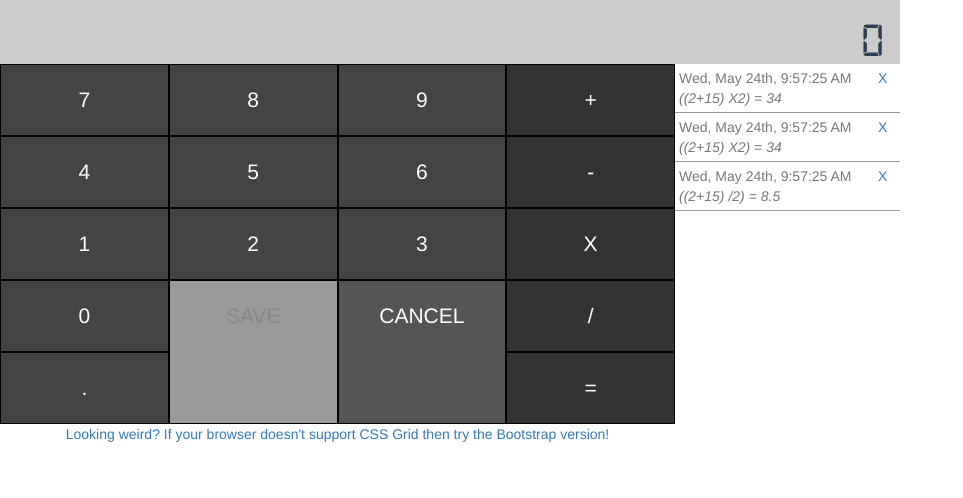
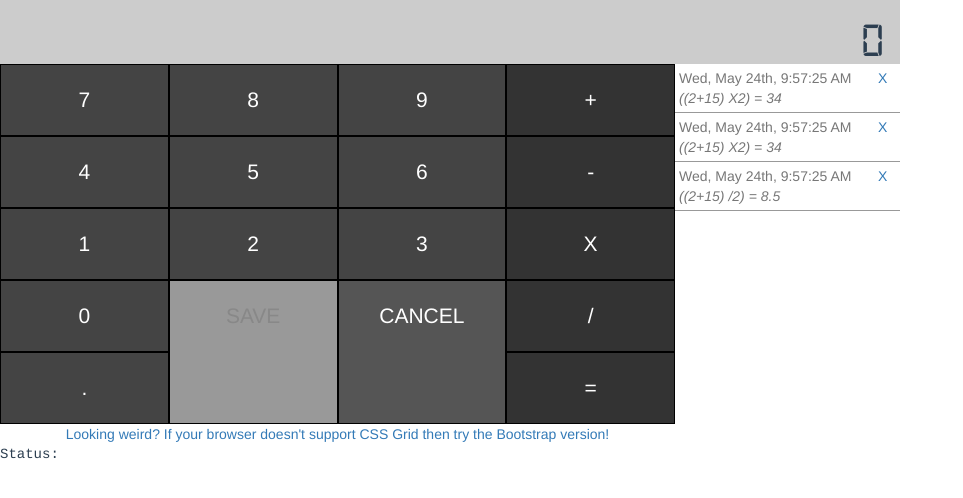
Before and after one commit to ComeDownToUs/css-grid-calculator, a Vue app: page /#/ in a window 1280 px wide. Shown: the top 498 px of the page, without its empty margins (0-963 px from the left). Built offline with nearby package versions, Linux system fonts and the light colour scheme.

Commit message:
quickfix for handling negative initial entries, partially broken layout wise

```diff
--- a/src/components/GridCalc.vue
+++ b/src/components/GridCalc.vue
@@ -30,6 +30,9 @@
         Looking weird? If your browser doesn't support CSS Grid then try the Bootstrap version!
       </router-link>
     </div>
+    <div class="status-grid">
+      Status: {{status}}
+    </div>
   </div>
 </template>
 
@@ -41,7 +44,8 @@ import '../styles/grid.css'
 export default {
   name: 'hello',
   computed: mapGetters({
-    result: 'getCurrent'
+    result: 'getCurrent',
+    status: 'getStatus'
   }),
   methods: {
     ...mapActions([
--- a/src/components/ResultBar.vue
+++ b/src/components/ResultBar.vue
@@ -34,14 +34,15 @@ export default {
       return result
     },
     displayValue(){
+      let result = this.getResult()
       if(this.result.currentvalue === '='){
-        return this.getResult()
+        return result
       }else if(
         this.result.currentvalue === '+' ||
         this.result.currentvalue === '-' ||
         this.result.currentvalue === '/' ||
         this.result.currentvalue === 'X'){
-        return (this.getResult() + "  " + this.result.currentvalue)
+        return (result + "  " + this.result.currentvalue)
       }
       return this.result.currentvalue
     }
--- a/src/styles/grid.css
+++ b/src/styles/grid.css
@@ -112,6 +112,11 @@
   content: 'CANCEL';
 }
 
+.status-grid{
+  text-align: left;
+  font-family: Courier, serif;
+}
+
 @media (max-width: 768px){
   .calculator{
     grid-template-columns: 33.33% 33.33% 33.33%;
--- a/src/vuex/calculator/getters.js
+++ b/src/vuex/calculator/getters.js
@@ -1,2 +1,3 @@
 export const fetchResults = state => state.results
 export const getCurrent = state => state.currentResult
+export const getStatus = state => state.status
--- a/src/vuex/calculator/index.js
+++ b/src/vuex/calculator/index.js
@@ -80,6 +80,8 @@ const mutations = {
         //emit past entry
         state.currentResult.previous = 'operation'
         state.status = 'Processed update operation'
+      }else if(state.currentResult.previous === 'numeric' && state.currentResult.portions.length === 0 && current === '-'){
+        state.currentResult.currentvalue = current;
       }else{
         state.status = "Invalid combination, order ignored"
       }
```
Also changed, not shown: challenge_guidelines.png (added), 1 other file (tests, documents, lock files or other folders).
